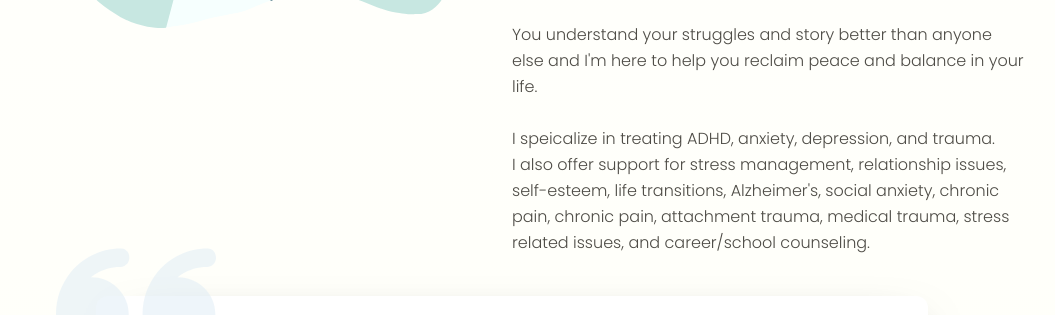
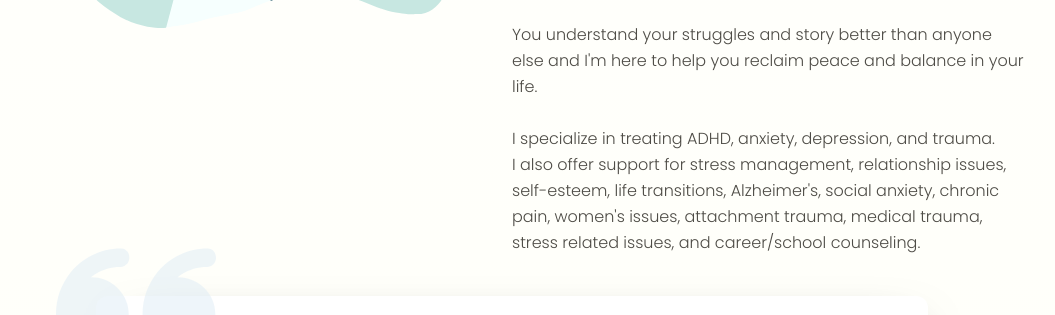
Before and after one commit to eliram9/BigBrain, a React (Create React App) app: page / in a window 1280 px wide. Shown: the part 1760-2075 px from the top of the page, without its empty margins (128-1183 px from the left). Built offline with nearby package versions, Linux system fonts and the light colour scheme; what tailwindcss-filters would draw is missing.

Commit message:
typos and  added keywords

```diff
--- a/public/index.html
+++ b/public/index.html
@@ -15,7 +15,12 @@
     <meta name="viewport" content="width=device-width, initial-scale=1" />
     <meta name="theme-color" content="#000000" />
     <meta name="description" content="BigBrain Therapy offers EMDR therapy services online to help you overcome trauma and improve your mental health." />
-    <meta name="keywords" content="EMDR, therapy, online therapy, mental health, trauma, BigBrain Therapy" />
+    <meta name="keywords" content="EMDR, therapy, online therapy, mental health, trauma, BigBrain Therapy, Potomac, MD, 20854, EMDR
+               therapist Potomac MD, Best EMDR therapy Potomac 20854, Trauma therapy Potomac MD, PTSD therapist Potomac MD, Anxiety therapy Potomac MD,
+               Online EMDR therapy, Virtual EMDR sessions, EMDR for trauma, EMDR for PTSD, EMDR for anxiety, Licensed EMDR therapist, Certified EMDR practitioner,
+               Experienced EMDR therapist, EMDR therapy for adults, EMDR therapy for children, EMDR and trauma therapy Potomac, EMDR therapist near me Potomac,
+               EMDR therapy services Potomac, Affordable EMDR therapy Potomac, Personalized EMDR therapy Potomac"
+    />
     <link rel="apple-touch-icon" href="/logo192.png" />
     <link rel="preconnect" href="https://fonts.googleapis.com">
     <link rel="preconnect" href="https://fonts.gstatic.com" crossorigin>
--- a/src/components/pages/Contact.jsx
+++ b/src/components/pages/Contact.jsx
@@ -21,7 +21,7 @@ const Contact = () => {
                             }}
                         />
                 <PageContainer className='relative z-10 text-darkGray pt-10'>
-                <SectionSubtitle subtitle="Contact US" className="mb-20 sm:mb-4 md:mb-10 flex justify-center items-center" />
+                <SectionSubtitle subtitle="Contact Us" className="mb-20 sm:mb-4 md:mb-10 flex justify-center items-center" />
 
                     <div className="relative pb-12 sm:pb-0">
                         {/* Content */}
--- a/src/components/pages/EMDR.jsx
+++ b/src/components/pages/EMDR.jsx
@@ -47,7 +47,7 @@ const EMDR = () => {
                                 </p>
                                 <br />
                                 <p>EMDR can be utilized with these unsettled concerns, aiding the brain's
-                                    natural healing process by effectively processing and organizing these unresolved memories. Once the source of distress has eben alleviated, our behaviors
+                                    natural healing process by effectively processing and organizing these unresolved memories. Once the source of distress has been alleviated, our behaviors
                                     decrease in reactivity for current and future stressors and we are able to live healthier, happier lives.
                                 </p>
                             </div>
--- a/src/components/ui-elements/HelpYou.jsx
+++ b/src/components/ui-elements/HelpYou.jsx
@@ -35,8 +35,8 @@ const HelpYou = () => {
                            else and I'm here to help you reclaim peace and balance in your life.
                         </p>
                         <br />
-                        <p>I speicalize in treating ADHD, anxiety, depression, and trauma.</p>
-                        <p>I also offer support for stress management, relationship issues, self-esteem, life transitions, Alzheimer's, social anxiety, chronic pain, chronic pain, attachment trauma, medical trauma, stress related issues, and career/school counseling.
+                        <p>I specialize in treating ADHD, anxiety, depression, and trauma.</p>
+                        <p>I also offer support for stress management, relationship issues, self-esteem, life transitions, Alzheimer's, social anxiety, chronic pain, women's issues, attachment trauma, medical trauma, stress related issues, and career/school counseling.
                         </p>
                     </div>
                 </div>
```
